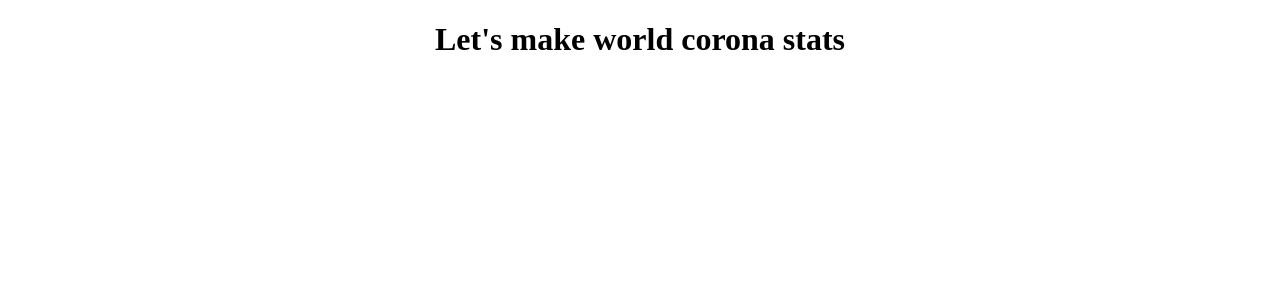
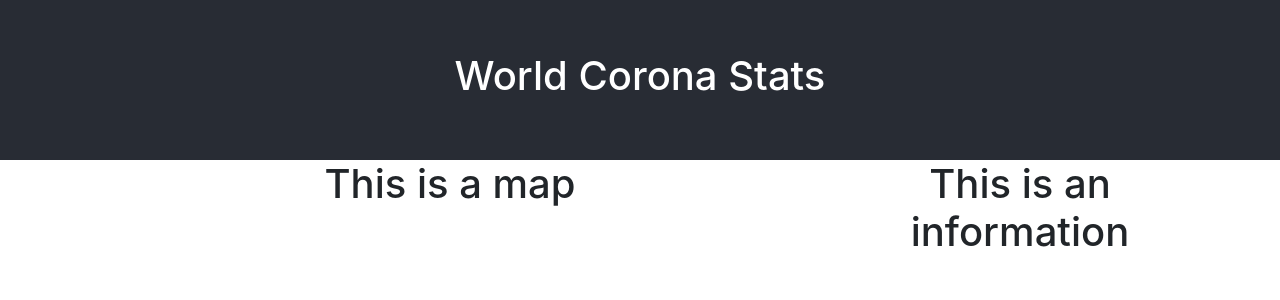
Before and after one commit to djrcoder/World-corona-stats, a React (Create React App) app in the folder world-corona-stats/: page / in a window 1280 px wide. Shown: the top 300 px of the page. Built offline with nearby package versions, Linux system fonts and the light colour scheme.

Commit message:
created app.jsx

```diff
--- a/world-corona-stats/package.json
+++ b/world-corona-stats/package.json
@@ -6,9 +6,11 @@
     "@testing-library/jest-dom": "^4.2.4",
     "@testing-library/react": "^9.3.2",
     "@testing-library/user-event": "^7.1.2",
+    "bootstrap": "^4.4.1",
     "dotenv": "^8.2.0",
     "express": "^4.17.1",
     "react": "^16.12.0",
+    "react-bootstrap": "^1.0.0-beta.16",
     "react-dom": "^16.12.0",
     "react-scripts": "3.4.0"
   },
--- a/world-corona-stats/src/App.js
+++ /dev/null
@@ -1,12 +0,0 @@
-import React from "react";
-import "./App.css";
-
-function App() {
-	return (
-		<div className="App">
-			<h1>Let's make world corona stats</h1>
-		</div>
-	);
-}
-
-export default App;
--- /dev/null
+++ b/world-corona-stats/src/App.jsx
@@ -0,0 +1,39 @@
+import React from "react";
+// import logo from "./logo.svg";
+import "./style/App.css";
+import Map from "./components/Map";
+import Information from "./components/Information";
+import "bootstrap/dist/css/bootstrap.min.css";
+import { Container, Row, Col } from "react-bootstrap";
+
+export default function App() {
+  return (
+    <div className="App">
+      <header className="App-header">
+        {/* <img src={logo} className="App-logo" alt="logo" /> */}
+        {/* <p>
+          Edit <code>src/App.js</code> and save to reload.
+        </p> */}
+        {/* <a
+          className="App-link"
+          href="https://reactjs.org"
+          target="_blank"
+          rel="noopener noreferrer"
+        > */}
+        <h1>World Corona Stats</h1>
+        {/* </a> */}
+      </header>
+
+      <Container>
+        <Row>
+          <Col sm={8}>
+            <Map />
+          </Col>
+          <Col sm={4}>
+            <Information />
+          </Col>
+        </Row>
+      </Container>
+    </div>
+  );
+}
--- /dev/null
+++ b/world-corona-stats/src/components/Information.jsx
@@ -0,0 +1,9 @@
+import React from "react";
+
+export default function Information() {
+  return (
+    <div>
+      <h1>This is an information</h1>
+    </div>
+  );
+}
--- /dev/null
+++ b/world-corona-stats/src/components/Map.jsx
@@ -0,0 +1,9 @@
+import React from "react";
+
+export default function Map() {
+  return (
+    <div>
+      <h1>This is a map</h1>
+    </div>
+  );
+}
--- a/world-corona-stats/src/App.css
+++ b/world-corona-stats/src/style/App.css
@@ -2,20 +2,20 @@
   text-align: center;
 }
 
-.App-logo {
+/* .App-logo {
   height: 40vmin;
   pointer-events: none;
-}
+} */
 
-@media (prefers-reduced-motion: no-preference) {
+/* @media (prefers-reduced-motion: no-preference) {
   .App-logo {
     animation: App-logo-spin infinite 20s linear;
   }
-}
+} */
 
 .App-header {
   background-color: #282c34;
-  min-height: 100vh;
+  min-height: 20vh;
   display: flex;
   flex-direction: column;
   align-items: center;
```
Also changed, not shown: 1 other file (tests, documents, lock files or other folders).
